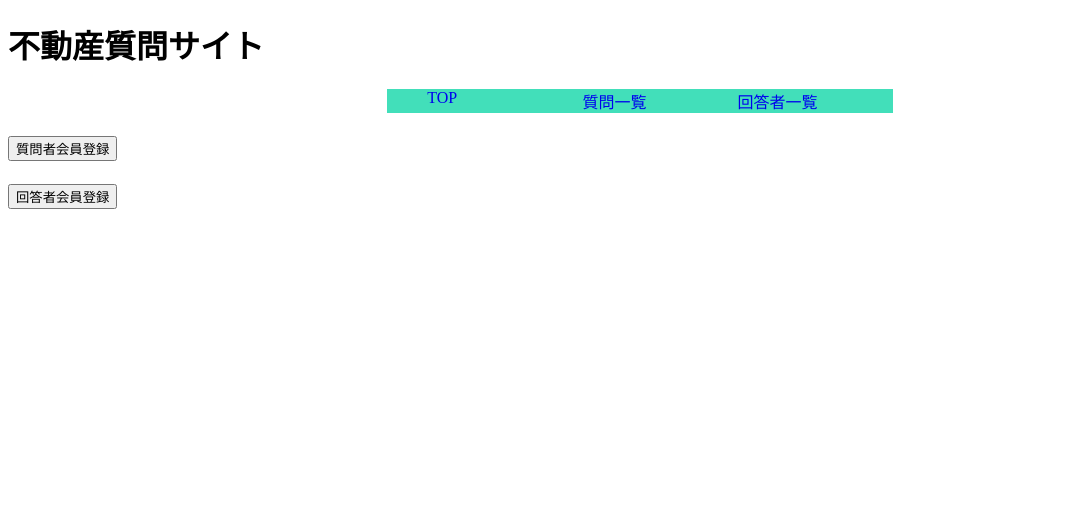
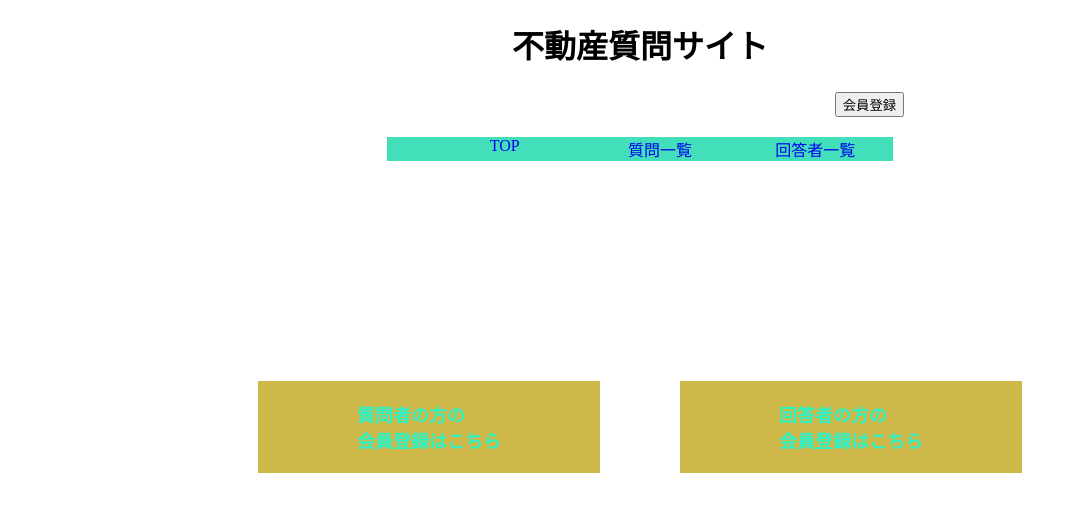
Before and after one commit to toshi0691/real_estate_Q-A, a Python web app: template app/templates/choose_membership_type.html in a window 1280 px wide. Shown: the top 512 px of the page, without its empty margins (0-1077 px from the left). Run offline with Jinja, Linux system fonts and the light colour scheme; the template is opened without the code that fills it, so the values that code supplies are empty.

Commit message:
会員登録選択ボタンの作成1

```diff
--- /dev/null
+++ b/app/templates/choose_membership.css
@@ -0,0 +1,43 @@
+.btn a {
+  display: flex;
+	justify-content: center;
+	align-items: center;
+	position: relative;
+	width: 300px;
+	height: 60px;
+	color: rgb(43, 241, 198);
+	font-size: 18px;
+	font-weight: 700;
+	text-decoration: none;
+	transition: 0.3s;
+}
+.btn a {
+	background-color: #ceb849;
+	border: 1px solid #ceb849;
+}
+
+.btn a:hover {
+	background-color: #B99b00;
+	border: 1px solid #333;
+}
+
+
+.btn {
+  height: 200px;
+  display: flex;
+  justify-content: center;
+  align-items: center;
+}
+.btn > .register_user_button {
+  height: 50px;
+  right:40px;
+  padding: 20px;
+  top: 150px
+}
+
+.btn > .register_answerer_button {
+  height: 50px;
+  left: 40px;
+  padding: 20px;
+  top: 150px;
+}
--- a/app/templates/choose_membership_type.html
+++ b/app/templates/choose_membership_type.html
@@ -4,11 +4,16 @@
     <meta charset="UTF-8">
     <meta name="viewport" content="width=device-width, initial-scale=1.0">
     <link rel="stylesheet" href="index.css">
-    <title>不動産質問サイト</title>
+    <link rel="stylesheet" href="choose_membership.css">
 </head>
 <body>
-    <header>
+    <header style="text-align:center">
         <h1>不動産質問サイト</h1>
+        <h2 class='regibutton'>
+            <a href = "choose_membership_type.html">
+                <button type = "button">会員登録</button>
+            </a>
+        </h2>
         <nav id="gnav">
             <ul class="inner">
                 <li><a href="index.html">TOP</a></li>
@@ -17,15 +22,17 @@
             </ul>
         </nav>
     </header>
-    <h2>
-        <a href = "register_user.html">
-            <button type = "button">質問者会員登録</button>
-        </a>
-    </h2>
-    <h2>
-        <a href = "register_answerer.html">
-            <button type = "button">回答者会員登録</button>
-        </a>
-    </h2>
+    <div class = "btn">
+            <a href = "register_user.html" class= "register_user_button">
+                質問者の方の
+                <br>会員登録はこちら
+            </a>
+
+            <a href = "register_answerer.html" class= "register_answerer_button">
+                回答者の方の
+                <br>会員登録はこちら
+            </a>
+
+    </div>
 </body>
 </html>
--- a/app/templates/register_answerer.html
+++ b/app/templates/register_answerer.html
@@ -17,6 +17,7 @@
             </ul>
         </nav>
     </header>
+    <!--入力エラー分追加-->
     <!--actionに送信先記入-->
     <form method="post" action="">
         <p>名前</p>
```
Also changed, not shown: app/templates/answerers.css (+30 -2 lines), app/templates/answerers.html (+45 -7 lines).
